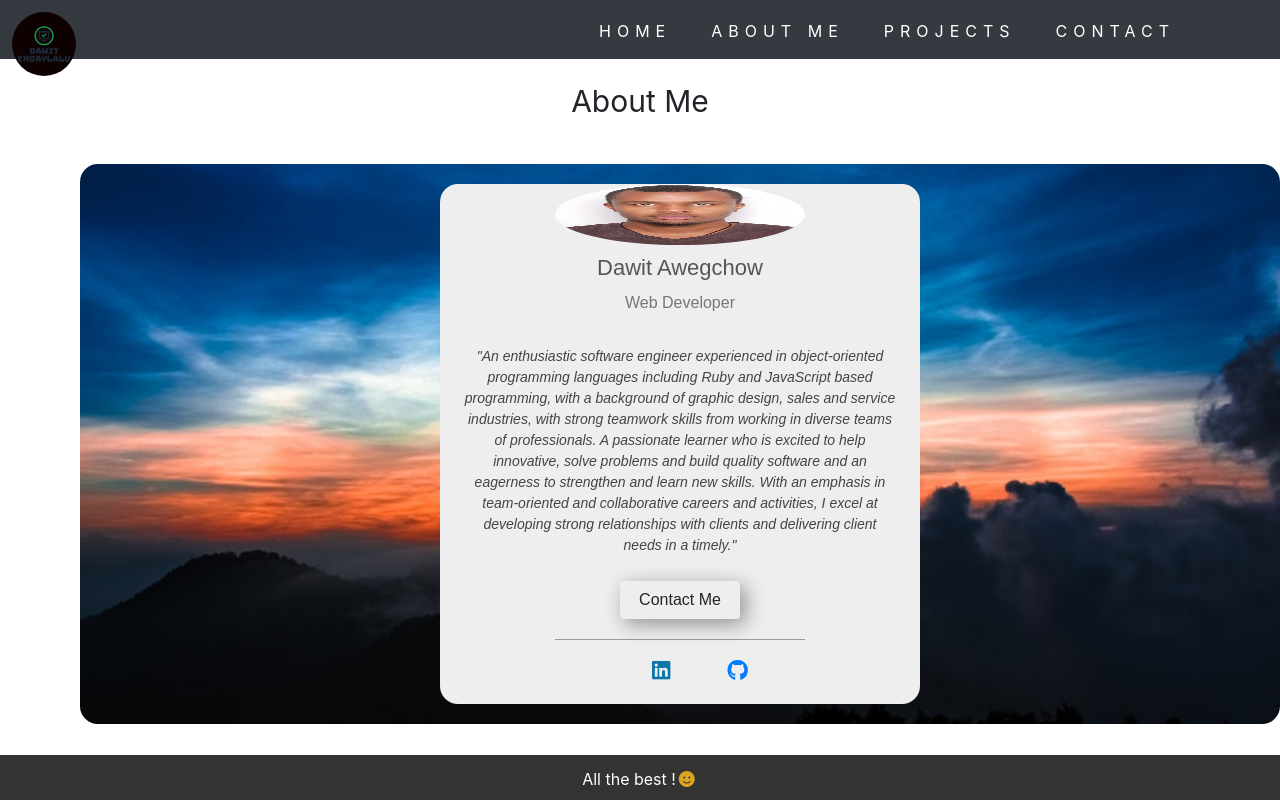
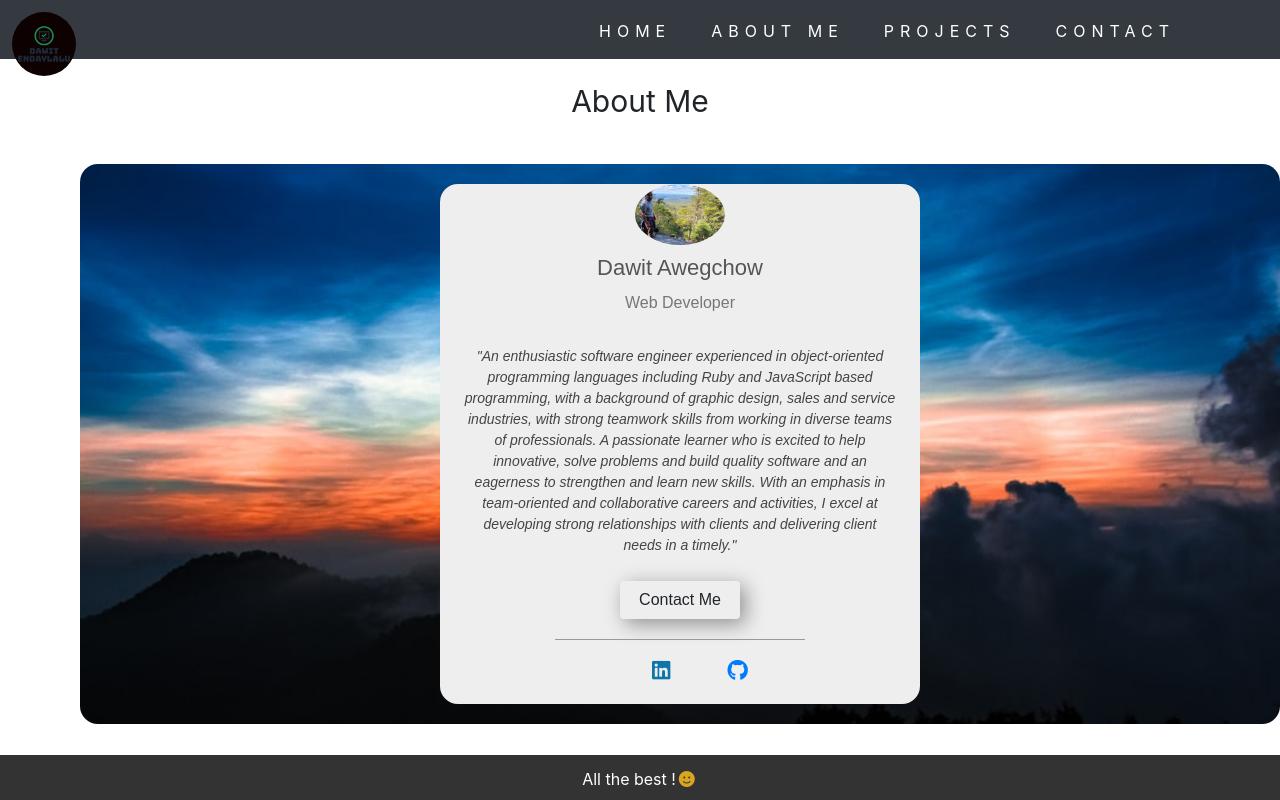
Before and after one commit to dawit-design/portfolio, a React (Create React App) app: page /about in a window 1280 px wide. Built offline with nearby package versions, Linux system fonts and the light colour scheme.

Commit message:
profile picture fix

```diff
--- a/src/App.css
+++ b/src/App.css
@@ -115,8 +115,8 @@ nav ul li{
 .circular--landscape {
   display: inline-block;
   position: relative;
-  width: 250px;
-  height: 250px;
+  width: 90px;
+  height: 100px;
   overflow: hidden;
   border-radius: 50%;
 }
@@ -316,7 +316,7 @@ nav ul li{
 
   .circular--landscape {
 
-    width: 100px;
+    width: 90px;
     height: 100px;
     overflow: hidden;
     border-radius: 50%;
@@ -356,13 +356,7 @@ nav ul li{
     transition: transform .5s;
     border-radius: 18px;
 }
-.circular--landscape {
 
-  width: 150px;
-  height: 150px;
-  overflow: hidden;
-  border-radius: 50%;
-}
 .about-card h1 {
   font-family: 'ubuntu', sans-serif;
   font-size: 18px;
--- a/src/components/About.js
+++ b/src/components/About.js
@@ -1,12 +1,13 @@
 import React from 'react'
 import dawit from '../dawit.jpg'
+import proImg from '../proImg.jpg'
 export default function About() {
   return (
     <div id="about" className="about-dev">
       <div className="about-me-intro">About Me</div>
       <div className="about-card-wrapper">
         <div className="about-card">
-          <img className="circular--landscape" src={dawit} alt="profile-image" />
+          <img className="circular--landscape" src={proImg} alt="profile-image" />
           <h1 className="fullname">Dawit Awegchow</h1>
           <p className="job">Web Developer</p>
           <p className="about-me">"An enthusiastic software engineer experienced in object-oriented programming languages including Ruby and JavaScript based programming, with a background of graphic design, sales and service industries, with strong teamwork skills from working in diverse teams of professionals. A passionate learner who is excited to help innovative, solve problems and build quality software and an eagerness to strengthen and learn new skills. With an emphasis in team-oriented and collaborative careers and activities, I excel at developing strong relationships with clients and delivering client needs in a timely."</p>
```
Also changed, not shown: src/proImg.jpg (added).
